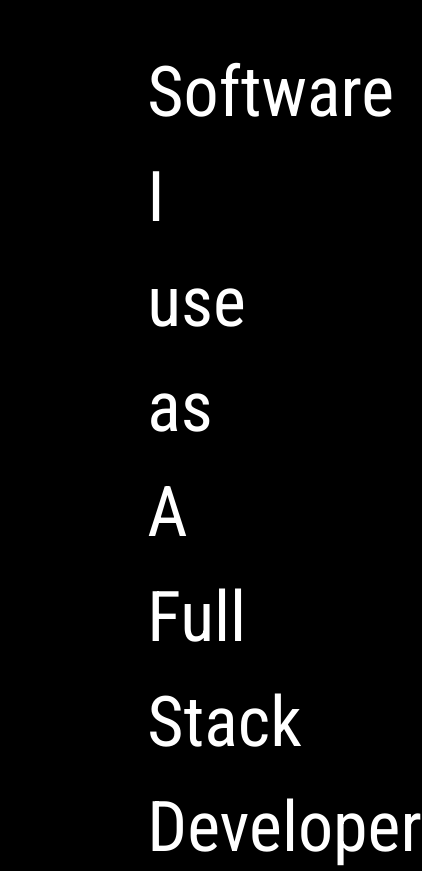
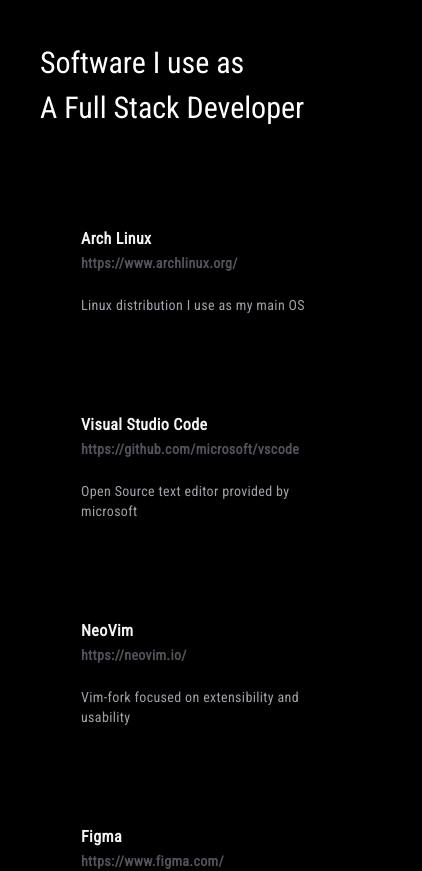
Before and after one commit to DiazNugraha/portofolio, a Next.js app: page /apps in a window 390 px wide. Shown: the top 871 px of the page, 422 px wide, since content can reach past the window. Built offline with nearby package versions, Linux system fonts and the light colour scheme.

Commit message:
add mobile responsive

```diff
--- a/src/components/apps/index.tsx
+++ b/src/components/apps/index.tsx
@@ -82,8 +82,8 @@
 
   return (
     <div className="text-white w-full h-full flex justify-center">
-      <div className="w-[45%] h-full p-10">
-        <h1 className="text-[70px]">
+      <div className="lg:w-[45%] h-full p-10">
+        <h1 className="text-[30px] lg:text-[70px]">
           Software I use as <br /> A Full Stack Developer
         </h1>
         <HoverEffect className="lg:grid-cols-2" showLink items={items} />
```
